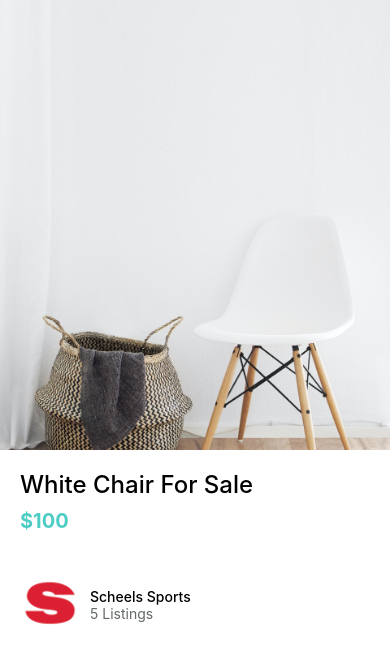
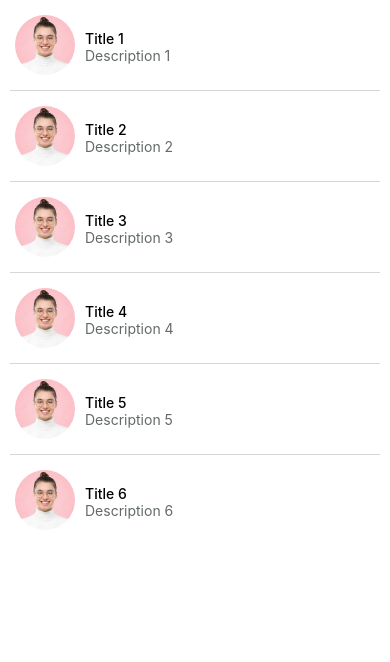
Before and after one commit to AlyssaNichols/react-native-practice-project, a React Native app: screen / in a window 390 px wide. Shown: the top 662 px of the page. Built offline with nearby package versions, Linux system fonts and the light colour scheme.

Commit message:
got the swipeable actions going and have a click event for the delete, going to lunch now

```diff
--- a/App.js
+++ b/App.js
@@ -8,9 +8,10 @@ import { MaterialCommunityIcons } from "@expo/vector-icons";
 import AppButton from "./app/components/AppButton";
 import Card from "./app/components/Card";
 import ListingDetailsScreen from "./app/screens/ListingDetailsScreen";
+import MessagesScreen from "./app/screens/MessagesScreen";
 
 export default function App() {
-  return <ListingDetailsScreen />;
+  return <MessagesScreen />;
 }
 
 const styles = StyleSheet.create({
@@ -21,76 +22,3 @@ const styles = StyleSheet.create({
     alignItems: "center",
   },
 });
-
-{
-  /* <View
-style={{
-  backgroundColor: "antiquewhite",
-  flex: 1, // takes up all available space
-  flexDirection: "row", // row is horizontal, column in vertical axis
-  justifyContent: "center", // since its row this is for the primary axis
-  alignItems: "center", // since its row this is for the secondary axis
-  // alignContent: "center", // only works with flexWrap
-  // flexWrap: "wrap",
-}}
->
-<View
-  style={{
-    backgroundColor: "blue",
-    width: 100,
-    height: 100,
-  }}
-/>
-<View
-  style={{
-    backgroundColor: "gold",
-    width: 100,
-    height: 100,
-  }}
-/>
-<View
-  style={{
-    backgroundColor: "tomato",
-    width: 100,
-    height: 100,
-  }}
-/>
-</View> */
-}
-
-{
-  /* <View
-style={{
-  backgroundColor: "dodgerblue",
-  width: "100%",
-  height: orientation === "landscape" ? "100%" : "30%",
-}}
-></View> */
-}
-//
-{
-  /* <Text onPress={handleTextPress}> Hello React Native</Text>
-<TouchableOpacity onPress={handleImagePress}>
-  <Image
-    // blurRadius={2}
-    source={{
-      width: 250,
-      height: 300,
-      uri: "https://picsum.photos/200/300",
-    }}
-  />
-  <Text>Click Me</Text>
-</TouchableOpacity>
-<TouchableHighlight onPress={handleImagePress}>
-  <Image
-    // blurRadius={2}
-    source={{
-      width: 250,
-      height: 300,
-      uri: "https://picsum.photos/200/300",
-    }}
-  />
-</TouchableHighlight>
-
-<StatusBar style="auto" /> */
-}
--- a/app/components/ListItem.js
+++ b/app/components/ListItem.js
@@ -1,9 +1,29 @@
-import { View, Text, Image, StyleSheet } from "react-native";
+import {
+  View,
+  Text,
+  Image,
+  StyleSheet,
+  TouchableHighlight,
+  TouchableWithoutFeedback,
+} from "react-native";
 import React from "react";
 import colors from "../config/colors";
+import Swipeable from "react-native-gesture-handler/Swipeable";
 
-export default function ListItem({ title, subTitle, image }) {
+export default function ListItem({
+  title,
+  subTitle,
+  image,
+  onPress,
+  renderRightActions,
+  renderLeftActions,
+}) {
   return (
+    <Swipeable
+      renderRightActions={renderRightActions}
+      renderLeftActions={renderLeftActions}
+    >
+      <TouchableHighlight underlayColor={colors.light} onPress={onPress}>
         <View style={styles.container}>
           <Image source={image} style={styles.image} />
           <View>
@@ -11,12 +31,15 @@ export default function ListItem({ title, subTitle, image }) {
             <Text style={styles.subTitle}>{subTitle}</Text>
           </View>
         </View>
+      </TouchableHighlight>
+    </Swipeable>
   );
 }
 
 const styles = StyleSheet.create({
   container: {
     flexDirection: "row",
+    padding: 15,
   },
   image: {
     width: 60,
--- /dev/null
+++ b/app/components/ListItemDeleteAction.js
@@ -0,0 +1,27 @@
+import { View, Text, StyleSheet, TouchableWithoutFeedback } from "react-native";
+import React from "react";
+import colors from "../config/colors";
+import { MaterialCommunityIcons } from "@expo/vector-icons";
+
+export default function ListItemDeleteAction({ onPress }) {
+  return (
+    <TouchableWithoutFeedback onPress={onPress}>
+      <View style={styles.container}>
+        <MaterialCommunityIcons
+          name="trash-can"
+          size={35}
+          color={colors.white}
+        />
+      </View>
+    </TouchableWithoutFeedback>
+  );
+}
+
+const styles = StyleSheet.create({
+  container: {
+    backgroundColor: colors.danger,
+    width: 80,
+    justifyContent: "center",
+    alignItems: "center",
+  },
+});
--- /dev/null
+++ b/app/components/ListItemFlagAction.js
@@ -0,0 +1,23 @@
+import { View, Text, StyleSheet, TouchableWithoutFeedback } from "react-native";
+import React from "react";
+import colors from "../config/colors";
+import { MaterialCommunityIcons } from "@expo/vector-icons";
+
+export default function ListItemFlagAction({ onPress }) {
+  return (
+    <TouchableWithoutFeedback onPress={onPress}>
+      <View style={styles.container}>
+        <MaterialCommunityIcons name="flag" size={35} color={colors.white} />
+      </View>
+    </TouchableWithoutFeedback>
+  );
+}
+
+const styles = StyleSheet.create({
+  container: {
+    backgroundColor: colors.flag,
+    width: 80,
+    justifyContent: "center",
+    alignItems: "center",
+  },
+});
--- /dev/null
+++ b/app/components/ListItemSeparator.js
@@ -0,0 +1,16 @@
+import { View, StyleSheet } from "react-native";
+import React from "react";
+import colors from "../config/colors";
+
+export default function ListItemSeparator() {
+  return <View style={styles.separator} />;
+}
+
+const styles = StyleSheet.create({
+  separator: {
+    width: "95%",
+    alignSelf: "center",
+    height: 1,
+    backgroundColor: colors.light,
+  },
+});
--- /dev/null
+++ b/app/components/Screen.js
@@ -0,0 +1,13 @@
+import { View, Text, StyleSheet, SafeAreaView } from "react-native";
+import React from "react";
+import Constants from "expo-constants";
+
+export default function Screen({ children }) {
+  return <SafeAreaView style={styles.screen}>{children}</SafeAreaView>;
+}
+
+const styles = StyleSheet.create({
+  screen: {
+    paddingTop: Constants.statusBarHeight,
+  },
+});
--- a/app/config/colors.js
+++ b/app/config/colors.js
@@ -4,4 +4,7 @@ export default {
   black: "#000",
   white: "#fff",
   medium: "#636969",
+  light: "#DAD6D6",
+  danger: "#ff5252",
+  flag: "#FF9200",
 };
--- a/app/screens/ListingDetailsScreen.js
+++ b/app/screens/ListingDetailsScreen.js
@@ -13,8 +13,8 @@ export default function ListingDetailsScreen() {
         <AppText style={styles.price}>$100</AppText>
         <View style={styles.userContainer}>
           <ListItem
-            image={require("../../assets/S-logo.png")}
-            title="Scheels Sports"
+            image={require("../../assets/headshot.jpeg")}
+            title="Jane Johnson"
             subTitle="5 Listings"
           />
         </View>
--- /dev/null
+++ b/app/screens/MessagesScreen.js
@@ -0,0 +1,84 @@
+import {
+  View,
+  Text,
+  FlatList,
+  Platform,
+  StyleSheet,
+  StatusBar,
+  TouchableWithoutFeedback,
+} from "react-native";
+import React from "react";
+import ListItem from "../components/ListItem";
+import ListItemSeparator from "../components/ListItemSeparator";
+import { GestureHandlerRootView } from "react-native-gesture-handler";
+
+import Screen from "../components/Screen";
+import ListItemDeleteAction from "../components/ListItemDeleteAction";
+import ListItemFlagAction from "../components/ListItemFlagAction";
+// this will be data from backend in real app
+const messages = [
+  {
+    id: 1,
+    title: "Title 1",
+    description: "Description 1",
+    image: require("../../assets/headshot.jpeg"),
+  },
+  {
+    id: 2,
+    title: "Title 2",
+    description: "Description 2",
+    image: require("../../assets/headshot.jpeg"),
+  },
+  {
+    id: 3,
+    title: "Title 3",
+    description: "Description 3",
+    image: require("../../assets/headshot.jpeg"),
+  },
+  {
+    id: 4,
+    title: "Title 4",
+    description: "Description 4",
+    image: require("../../assets/headshot.jpeg"),
+  },
+  {
+    id: 5,
+    title: "Title 5",
+    description: "Description 5",
+    image: require("../../assets/headshot.jpeg"),
+  },
+  {
+    id: 6,
+    title: "Title 6",
+    description: "Description 6",
+    image: require("../../assets/headshot.jpeg"),
+  },
+];
+
+export default function MessagesScreen() {
+  return (
+    <GestureHandlerRootView>
+      <Screen>
+        <FlatList
+          data={messages}
+          keyExtractor={(message) => message.id.toString()}
+          renderItem={({ item }) => (
+            <ListItem
+              title={item.title}
+              subTitle={item.description}
+              image={item.image}
+              onPress={() => console.log("Message selected", item)}
+              renderRightActions={() => (
+                <ListItemDeleteAction onPress={() => console.log(item)} />
+              )}
+              renderLeftActions={ListItemFlagAction}
+            />
+          )}
+          ItemSeparatorComponent={ListItemSeparator}
+        />
+      </Screen>
+    </GestureHandlerRootView>
+  );
+}
+
+const styles = StyleSheet.create({});
--- a/app/screens/ViewImageScreen.js
+++ b/app/screens/ViewImageScreen.js
@@ -1,14 +1,22 @@
 import React from "react";
 import { View } from "react-native";
 import { Image, StyleSheet } from "react-native";
-
+import { MaterialCommunityIcons } from "@expo/vector-icons";
 import colors from "../config/colors";
 
 function ViewImageScreen(props) {
   return (
     <View style={styles.container}>
-      <View style={styles.closeIcon} />
-      <View style={styles.deleteIcon} />
+      <View style={styles.closeIcon}>
+        <MaterialCommunityIcons name="close" color="white" size={35} />
+      </View>
+      <View style={styles.deleteIcon}>
+        <MaterialCommunityIcons
+          name="trash-can-outline"
+          color="white"
+          size={35}
+        />
+      </View>
       <Image
         resizeMode="contain"
         style={styles.image}
@@ -20,9 +28,6 @@ function ViewImageScreen(props) {
 
 const styles = StyleSheet.create({
   closeIcon: {
-    width: 50,
-    height: 50,
-    backgroundColor: colors.primary,
     position: "absolute", // allows us to position the icon anywhere
     top: 40,
     left: 30,
@@ -37,9 +42,6 @@ const styles = StyleSheet.create({
     height: "100%",
   },
   deleteIcon: {
-    width: 50,
-    height: 50,
-    backgroundColor: colors.secondary,
     position: "absolute", // allows us to position the icon anywhere
     top: 40,
     right: 30,
--- a/package.json
+++ b/package.json
@@ -11,9 +11,12 @@
   "dependencies": {
     "@react-native-community/hooks": "^3.0.0",
     "expo": "~49.0.15",
+    "expo-constants": "^14.4.2",
     "expo-status-bar": "~1.6.0",
     "react": "18.2.0",
-    "react-native": "0.72.6"
+    "react-native": "0.72.6",
+    "react-native-gesture-handler": "~2.12.0",
+    "react-native-swipeable-list": "^0.1.2"
   },
   "devDependencies": {
     "@babel/core": "^7.20.0"
```
Also changed, not shown: assets/headshot.jpeg (added), 1 other file (tests, documents, lock files or other folders). Lines whose indentation alone changed are shown as unchanged.
